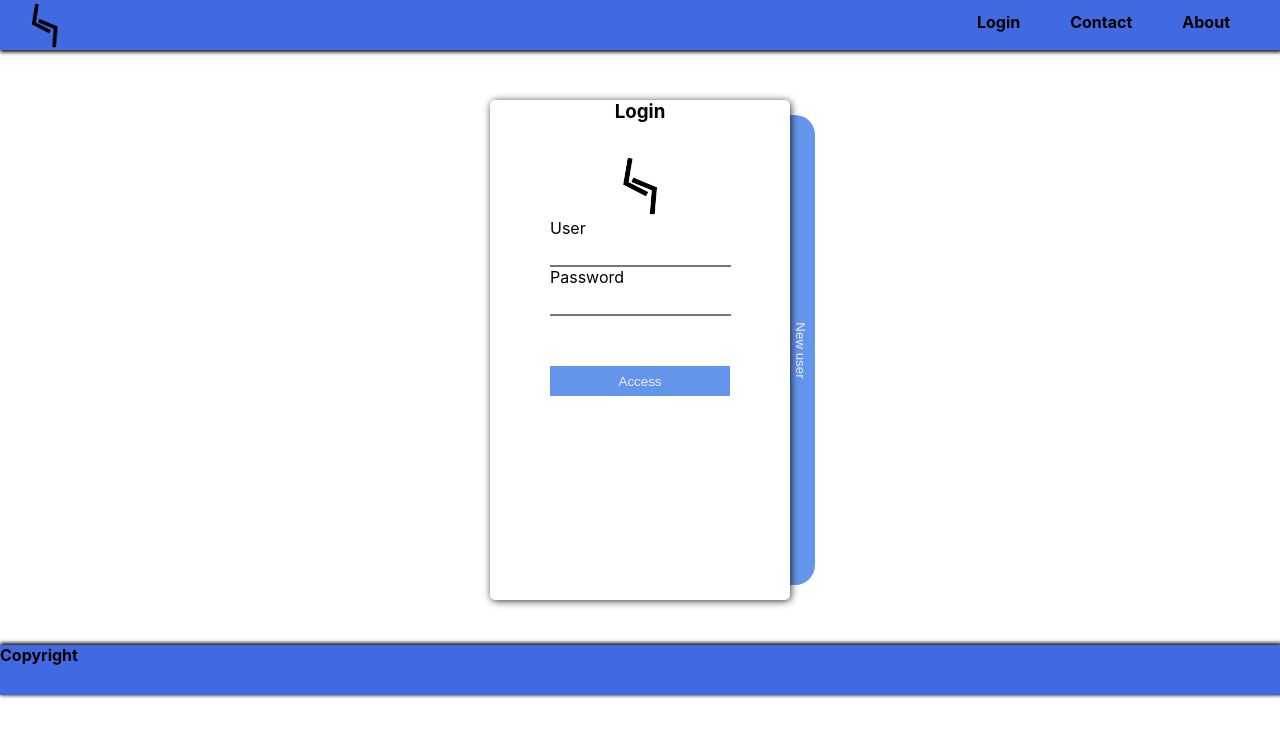
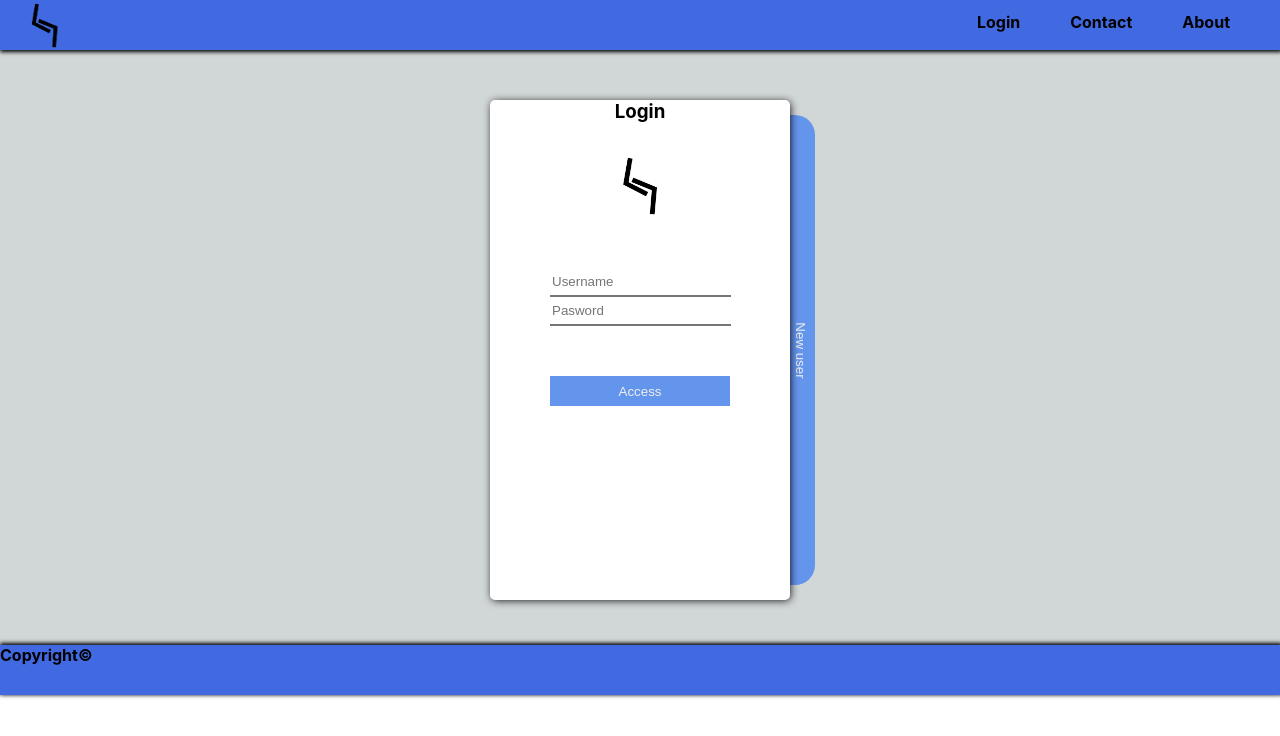
Before and after one commit to MrMonoDev/frontend-ecommerce-app, a React (Create React App) app: page /login in a window 1280 px wide. Shown: the top 736 px of the page. Built offline with nearby package versions, Linux system fonts and the light colour scheme.

Commit message:
added background and animation to login

```diff
--- a/src/App.js
+++ b/src/App.js
@@ -6,6 +6,7 @@ import About from './Componets/About';
 import Home from './Componets/Home';
 import Nav from './Componets/Nav';
 import Footer from './Componets/Footer';
+import './Componets/css/App.css';
 
 class App extends React.Component{
   constructor(props){
@@ -18,7 +19,7 @@ class App extends React.Component{
   render(){
 
     return(
-      <div>
+      <div class="body">
       <Router>
         <Nav />
           <Switch>
--- a/src/Componets/Footer.js
+++ b/src/Componets/Footer.js
@@ -12,7 +12,7 @@ class Footer extends React.Component{
   render(){
 
     return(
-      <div class="back-foo"><b>Copyright</b></div>
+      <div class="back-foo"><b>Copyright&copy;</b></div>
       );
   }
 }
--- a/src/Componets/Login.js
+++ b/src/Componets/Login.js
@@ -2,109 +2,106 @@ import React from 'react';
 import './css/Login.css';
 import Image from './img/valhala1000.png';
 
-
-class Login extends React.Component{
-  constructor(props){
+class Login extends React.Component {
+  constructor(props) {
     super(props);
     this.state = {
-      access:"Access",
-      saccess:"Register",
-      func:"Login",
-      sfunc:"Sign up",
-      nuser:"New user",
-      cuser:"Cancel",
-      user:"",
-      password:"",
-      email:"",
-      error:""
+      access: "Access",
+      saccess: "Register",
+      func: "Login",
+      sfunc: "Sign up",
+      nuser: "New user",
+      cuser: "Cancel",
+      user: "",
+      password: "",
+      email: "",
+      error: ""
 
     }
   }
 
-  nRegist= ()=>{
-    this.setState({func:this.state.sfunc});
-    this.setState({access:this.state.saccess});
-    this.setState({nuser:this.state.cuser});
+  nRegist = () => {
+    this.setState({ func: this.state.sfunc });
+    this.setState({ access: this.state.saccess });
+    this.setState({ nuser: this.state.cuser });
   }
-  cnlRegist = ()=>{
-    this.setState({func:"Login"});
-    this.setState({access:"Access"});
-    this.setState({nuser:"New user"});
+  cnlRegist = () => {
+    this.setState({ func: "Login" });
+    this.setState({ access: "Access" });
+    this.setState({ nuser: "New user" });
   }
-  handleChange = (event)=>{
-    this.setState({[event.target.name]: event.target.value});
+  handleChange = (event) => {
+    this.setState({ [event.target.name]: event.target.value });
 
     if (this.state.func === this.state.sfunc && event.target.name === "password") {
-      var passVal=event.target.value;
+      var passVal = event.target.value;
       if (passVal.length >= 7) {
         var e = "";
-        this.setState({error:e})
-        document.getElementById('sub').removeAttribute("disabled","");
-      }else{
+        this.setState({ error: e })
+        document.getElementById('sub').removeAttribute("disabled", "");
+      } else {
         e = <div className="error">
           <p>Password too short!</p>
         </div>;
-      this.setState({error:e});
+        this.setState({ error: e });
       }
     }
   }
-  comparePass = (event)=>{
-    var passVal= event.target.value;
+  comparePass = (event) => {
+    var passVal = event.target.value;
     if (passVal === this.state.password && passVal.length >= 7) {
       var e = "";
-      this.setState({error:e})
-      document.getElementById('sub').removeAttribute("disabled","");
-    }else{
+      this.setState({ error: e })
+      document.getElementById('sub').removeAttribute("disabled", "");
+    } else {
       e = <div className="error">
         <p>Password is different!</p>
       </div>;
-      this.setState({error:e});
-    document.getElementById('sub').setAttribute("disabled","");
+      this.setState({ error: e });
+      document.getElementById('sub').setAttribute("disabled", "");
     }
   }
-  onSub = (event)=>{
+  onSub = (event) => {
 
   }
 
-  render(){
+  render() {
 
-    return(
+    return (
       <Form />
 
 
     );
   }
 }
-class Form extends Login{
-  render(){
+class Form extends Login {
+  render() {
     if (this.state.func === this.state.sfunc) {
-      var regist =  <div>
-                    <label>Repeat password</label><br/>
-                    <input type="password" onChange={this.comparePass}required/><br/>
+      var regist = <div>
+        <input placeholder="Repeat password" class="irepeat-pass" type="password" onChange={this.comparePass} required /><br />
         {this.state.error}
-                    <label>E-mail</label><br/>
-                    <input type="text" name="email" onChange={this.handleChange}required/>
+        <input placeholder="Email" class="iemail" type="text" name="email" onChange={this.handleChange} required />
+        <label class="lbirthdate">Birthdate</label>
+        <input type="date" class="ibirthday"/>
       </div>;
     }
     if (this.state.nuser !== this.state.cuser) {
       var method = this.nRegist;
-    }else{
+    } else {
       method = this.cnlRegist;
     }
     var nButtRegist = <div className="nuser-wrapper">
       <button onClick={method} className="nuser"><div class='rotate'>{this.state.nuser}</div></button>
     </div>;
-    return(
+    return (
       <div class="father">
         <div className="login">
           <h3 className="title">{this.state.func}</h3>
-        <img class="img-login" src={Image} alt="languages"/>
+          <img class="img-login" src={Image} alt="languages" />
           <div className="inner-margin">
             <form onSubmit={this.onSub}>
-          <label>User</label><br/>
-          <input type="text" className="iuser" name="user" onChange={this.handleChange}required/><br/>
-          <label>Password</label><br/>
-          <input type="password" name="password" onChange={this.handleChange}required/><br/>
+              <input placeholder="Username" type="text" className="iuser" name="user" onChange={this.handleChange} required /><br />
+              <input placeholder="Pasword" type="password" class="ipassword" name="password" onChange={this.handleChange} required /><br />
               {regist}
               <button type="submit" className="submit" id="sub">{this.state.access}</button>
             </form>
--- a/src/Componets/css/App.css
+++ b/src/Componets/css/App.css
@@ -0,0 +1,3 @@
+.body{
+    background: rgb(209, 214, 214);
+}
--- a/src/Componets/css/Footer.css
+++ b/src/Componets/css/Footer.css
@@ -1,5 +1,5 @@
 .back-foo{
-    position: relative;
+    position: sticky;
     background:royalblue;
     height: 50px;
     margin-top: 45px;
--- a/src/Componets/css/Login.css
+++ b/src/Componets/css/Login.css
@@ -7,7 +7,71 @@
   margin: auto;
   width: 300px;
   height: 500px;
+  /*animation*/
+  -webkit-animation-name: bounceInUp;
+  animation-name: bounceInUp;
+  -webkit-animation-duration: 1s;
+  animation-duration: 1s;
+  -webkit-animation-fill-mode: both;
+  animation-fill-mode: both;
 }
+@-webkit-keyframes bounceInUp {
+  0%, 60%, 75%, 90%, 100% {
+  -webkit-transition-timing-function: cubic-bezier(0.215, 0.610, 0.355, 1.000);
+  transition-timing-function: cubic-bezier(0.215, 0.610, 0.355, 1.000);
+  }
+  0% {
+  opacity: 0;
+  -webkit-transform: translate3d(0, 3000px, 0);
+  transform: translate3d(0, 3000px, 0);
+  }
+  60% {
+  opacity: 1;
+  -webkit-transform: translate3d(0, -20px, 0);
+  transform: translate3d(0, -20px, 0);
+  }
+  75% {
+  -webkit-transform: translate3d(0, 10px, 0);
+  transform: translate3d(0, 10px, 0);
+  }
+  90% {
+  -webkit-transform: translate3d(0, -5px, 0);
+  transform: translate3d(0, -5px, 0);
+  }
+  100% {
+  -webkit-transform: translate3d(0, 0, 0);
+  transform: translate3d(0, 0, 0);
+  }
+  }
+  @keyframes bounceInUp {
+  0%, 60%, 75%, 90%, 100% {
+  -webkit-transition-timing-function: cubic-bezier(0.215, 0.610, 0.355, 1.000);
+  transition-timing-function: cubic-bezier(0.215, 0.610, 0.355, 1.000);
+  }
+  0% {
+  opacity: 0;
+  -webkit-transform: translate3d(0, 3000px, 0);
+  transform: translate3d(0, 3000px, 0);
+  }
+  60% {
+  opacity: 1;
+  -webkit-transform: translate3d(0, -20px, 0);
+  transform: translate3d(0, -20px, 0);
+  }
+  75% {
+  -webkit-transform: translate3d(0, 10px, 0);
+  transform: translate3d(0, 10px, 0);
+  }
+  90% {
+  -webkit-transform: translate3d(0, -5px, 0);
+  transform: translate3d(0, -5px, 0);
+  }
+  100% {
+  -webkit-transform: translate3d(0, 0, 0);
+  transform: translate3d(0, 0, 0);
+  }
+  }
+  /*animation*/
 .login {
     position: relative;
     background-color: #ffffff;
@@ -62,6 +126,7 @@
     border-radius: 20px;
     outline: none;
   }
+  /*Rotate text of the button new user*/
   .rotate {
     position: relative;
     color: #eeeeee;
@@ -89,12 +154,24 @@
   right: -25px;
   z-index: 0;
   }
-
-  @keyframes mymove{
-    from{right:0px;}
-    to{right:-85px;}
+  .iuser:hover{
+    background-color: white;
   }
-
+  .ipassword:hover{
+    background-color: white;
+  }
+  .irepeat-pass:hover{
+    background-color: white;
+  }
+  .iemail:hover{
+    background-color: white;
+  }
+  .ibirthday:hover{
+    background-color: white;
+  }
+  .lbirthdate{
+    font-size: 14px;
+  }
   .img-login{
     display: block;
     width: 65px;
@@ -102,9 +179,8 @@
     margin-top: 30px;
     margin-left: auto;
     margin-right: auto;
-    /*animation: spin 6s;*/
+    margin-bottom: 50px;
   }
-  /*@keyframes spin { 100% { -webkit-transform: rotate(360deg); transform:rotate(360deg); } }*/
   .error{
     font-size: 11px;
     color: red;
--- a/src/Componets/css/Nav.css
+++ b/src/Componets/css/Nav.css
@@ -18,7 +18,7 @@
     position: inherit;
 }
 .header-nav{
-    position: static;
+    position: relative;
     margin: 0px 0px 50px 0px;
     background: royalblue;
     height: 50px;
```
Lines whose indentation alone changed are shown as unchanged.
